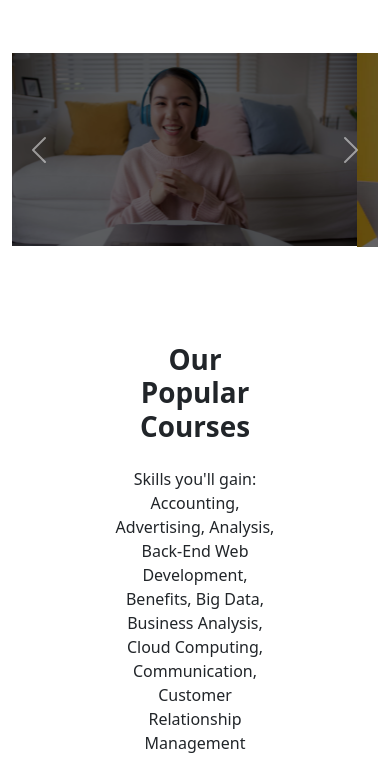
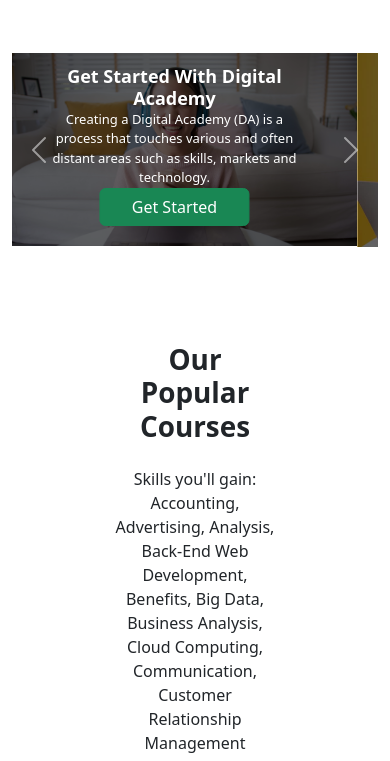
Before and after one commit to md-musfiq/Digital-Academy, a plain HTML site: page index.html in a window 390 px wide. Shown: the part 83-844 px from the top of the page. Drawn offline with nearby package versions, Linux system fonts and the light colour scheme.

Commit message:
Finally Project Done and last push

```diff
--- a/index.html
+++ b/index.html
@@ -60,9 +60,9 @@
                 <div class="carousel-inner">
                   <div class="carousel-item active custom-carosol">
                     <img src="./img/cover/cover-3.jpg" class="d-block w-100" alt="...">
-                    <div class="carousel-caption d-flex flex-column custom-caption">
+                    <div class="carousel-caption custom-caption">
                       <h2 class="fs-1 fw-bolder mb-4">Get Started With Digital Academy</h2>
-                      <p class="mb-4">Creating a Digital Academy (DA) is a process that touches various and often distant areas such as skills, markets, technology, organization, marketing, content, methodologies yet.</p>
+                      <p class="mb-4">Creating a Digital Academy (DA) is a process that touches various and often distant areas such as skills, markets and technology.</p>
                       <a href="https://github.com/md-musfiq/Digital-Academy" class="btn btn-success">Get Started</a>
                     </div>
                   </div>
@@ -70,7 +70,7 @@
                     <img src="./img/cover/cover-2.jpg" class="d-block w-100" alt="...">
                     <div class="carousel-caption d-flex flex-column custom-caption">
                         <h2 class="fs-1 fw-bolder mb-4">Get Started With Digital Academy</h2>
-                        <p class="mb-4">Creating a Digital Academy (DA) is a process that touches various and often distant areas such as skills, markets, technology, organization, marketing, content, methodologies yet.</p>
+                        <p class="mb-4">Creating a Digital Academy (DA) is a process that touches various and often distant areas such as skills, markets and technology.</p>
                         <a href="https://github.com/md-musfiq/Digital-Academy" class="btn btn-success">Get Started</a>
                     </div>
                   </div>
@@ -78,7 +78,7 @@
                     <img src="./img/cover/cover-1.png" class="d-block w-100" alt="...">
                     <div class="carousel-caption d-flex flex-column custom-caption">
                         <h2 class="fs-1 fw-bolder mb-4">Get Started With Digital Academy</h2>
-                        <p class="mb-4">Creating a Digital Academy (DA) is a process that touches various and often distant areas such as skills, markets, technology, organization, marketing, content, methodologies yet.</p>
+                        <p class="mb-4">Creating a Digital Academy (DA) is a process that touches various and often distant areas such as skills, markets and technology.</p>
                         <a href="https://github.com/md-musfiq/Digital-Academy" class="btn btn-success">Get Started</a>
                     </div>
                   </div>
@@ -375,7 +375,7 @@
       </div>
     </section>
     <!-- Companies Logo Area -->
-    <section class="container pb-5">
+    <section class="container pb-5 d-none d-xl-block d-lg-block">
       <h3 class="text-center fs-1 fw-bold py-5">Trusted by over 800+ companies</h3>
       <div class="row mb-5">
         <div class="col-2"><img class="img-fluid w-75" src="./img/company/company-1.png" alt="img-companies"></div>
--- a/style.css
+++ b/style.css
@@ -23,3 +23,40 @@
     width: 150px;
     margin: auto;
 }
+
+/* ==============================================
+           Mediaquery Caption Custom style
+================================================*/
+@media only screen and (max-width: 1190px) {
+    .custom-caption{
+        bottom: 150px;
+    }
+}
+@media only screen and (max-width: 995px) {
+    .custom-caption{
+        bottom: 50px;
+    }
+    .custom-caption h2{
+        font-size: 25px !important;
+    }
+    .custom-caption p{
+        font-size: 13px !important;
+    }
+}
+@media only screen and (max-width: 768px) {
+    .custom-caption{
+        bottom: 50px;
+    }
+}
+@media only screen and (max-width: 500px) {
+    .custom-caption h2{
+        font-size: 18px !important;
+        margin-bottom: -0px !important;
+    }
+    .custom-caption p{
+        margin-bottom: 0px !important;
+    }
+    .custom-caption{
+        bottom: 0px;
+    }
+}
```
